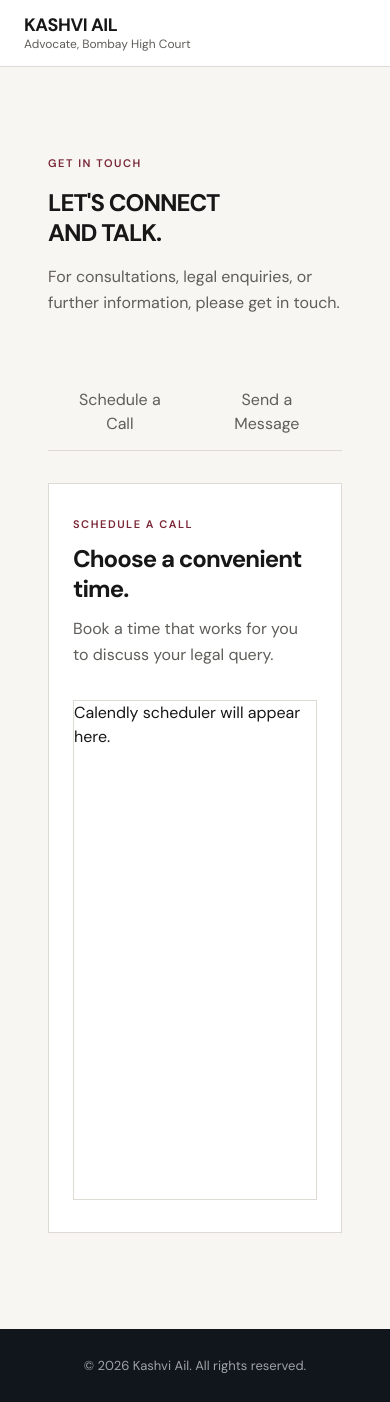
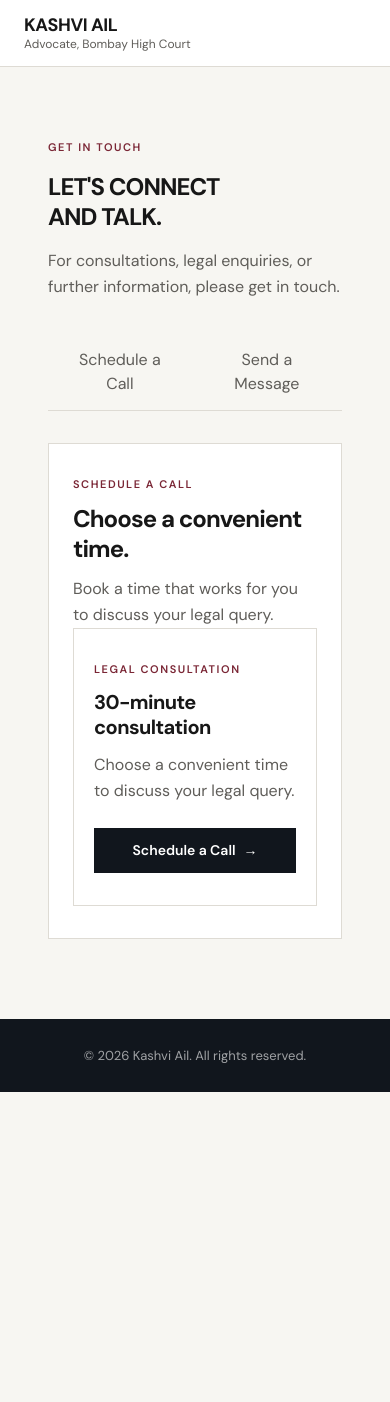
Before and after one commit to saurabh-uchil/PortfolioApp, a Next.js app: page /contact in a window 390 px wide. After the commit the page ends 1092 px from the top, so only its background shows below. Built offline with nearby package versions, Linux system fonts and the light colour scheme.

Commit message:
Added calendly

```diff
--- a/app/components/Contact/Schedule/Schedule.data.ts
+++ b/app/components/Contact/Schedule/Schedule.data.ts
@@ -3,4 +3,7 @@ export const scheduleContent = {
   title: "Choose a convenient time.",
   description:
     "Book a time that works for you to discuss your legal query.",
+  calendlyUrl:
+  "https://calendly.com/saurabh-uchil/30min?background_color=f7f6f2&text_color=171717&primary_color=7a2635",
+  calendlyTitle: "Schedule a Call",
 } as const;
--- a/app/components/Contact/Schedule/Schedule.tsx
+++ b/app/components/Contact/Schedule/Schedule.tsx
@@ -1,3 +1,4 @@
+import { Calendly } from "../../ui/Calendly/Calendly";
 import { scheduleContent } from "./Schedule.data";
 import { scheduleStyles } from "./styles";
 
@@ -18,9 +19,7 @@ export function Schedule() {
         </p>
       </div>
 
-      <div className={scheduleStyles.calendar}>
-        <p>Calendly scheduler will appear here.</p>
-      </div>
+      <Calendly url={scheduleContent.calendlyUrl} title={scheduleContent.calendlyTitle} />
     </div>
   );
 }
--- /dev/null
+++ b/app/components/ui/Calendly/Calendly.tsx
@@ -0,0 +1,48 @@
+import { calendlyEmbedStyles } from "./styles";
+
+type CalendlyProps = {
+  url: string;
+  title: string;
+};
+
+export function Calendly({ url, title }: CalendlyProps) {
+  return (
+    <div className={calendlyEmbedStyles.wrapper}>
+      {/* Desktop */}
+      <div className={calendlyEmbedStyles.desktop}>
+        <iframe
+          src={url}
+          title={title}
+          className={calendlyEmbedStyles.iframe}
+        />
+      </div>
+
+      {/* Mobile */}
+      <div className={calendlyEmbedStyles.mobile}>
+        <div className={calendlyEmbedStyles.mobileContent}>
+          <p className={calendlyEmbedStyles.mobileEyebrow}>
+            Legal Consultation
+          </p>
+
+          <h3 className={calendlyEmbedStyles.mobileTitle}>
+            30-minute consultation
+          </h3>
+
+          <p className={calendlyEmbedStyles.mobileDescription}>
+            Choose a convenient time to discuss your legal query.
+          </p>
+
+          <a
+            href={url}
+            target="_blank"
+            rel="noreferrer"
+            className={calendlyEmbedStyles.mobileButton}
+          >
+            Schedule a Call
+            <span aria-hidden="true">→</span>
+          </a>
+        </div>
+      </div>
+    </div>
+  );
+}
--- /dev/null
+++ b/app/components/ui/Calendly/styles.ts
@@ -0,0 +1,27 @@
+export const calendlyEmbedStyles = {
+  wrapper: "w-full",
+
+  desktop:
+    "hidden border border-border bg-surface md:block",
+
+  iframe:
+    "block h-[700px] w-full border-0",
+
+  mobile:
+    "block border border-border bg-surface md:hidden",
+
+  mobileContent:
+    "px-5 py-8 sm:px-6 sm:py-10",
+
+  mobileEyebrow:
+    "text-eyebrow font-semibold uppercase tracking-[0.14em] text-accent",
+
+  mobileTitle:
+    "mt-3 font-sans text-xl font-bold leading-tight tracking-[-0.03em] text-text-primary",
+
+  mobileDescription:
+    "mt-3 max-w-sm text-body leading-relaxed text-text-secondary",
+
+  mobileButton:
+    "mt-6 flex min-h-11 w-full items-center justify-center gap-2 bg-button-dark px-6 py-3 text-small font-semibold !text-white transition-colors hover:bg-button-dark-hover focus-visible:outline-2 focus-visible:outline-offset-2 focus-visible:outline-accent",
+} as const;
--- a/app/contact/styles.ts
+++ b/app/contact/styles.ts
@@ -3,5 +3,5 @@ export const contactStyles = {
     "w-full bg-background",
 
   container:
-    "mx-auto grid w-full max-w-(--container-width) grid-cols-1 gap-10 px-6 py-12 sm:px-12 lg:grid-cols-[38%_62%] lg:gap-12 lg:px-16 lg:py-16 xl:px-20",
+    "mx-auto grid w-full max-w-(--container-width) grid-cols-1 gap-4 px-6 py-8 sm:px-12 sm:py-10 lg:grid-cols-[38%_62%] lg:gap-12 lg:px-16 lg:py-16 xl:px-20",
 } as const;
```
